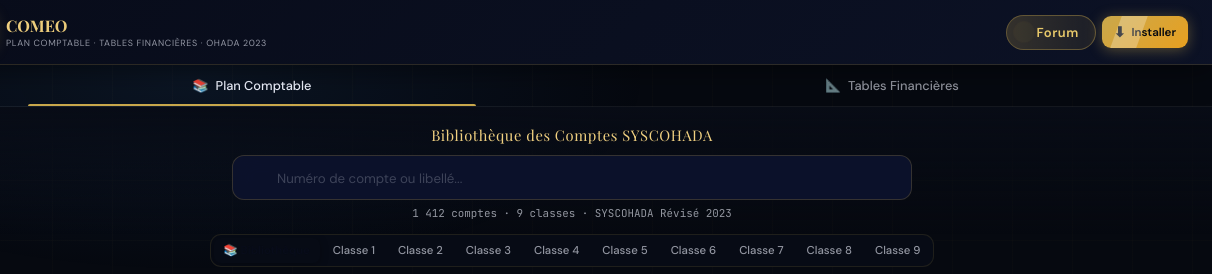
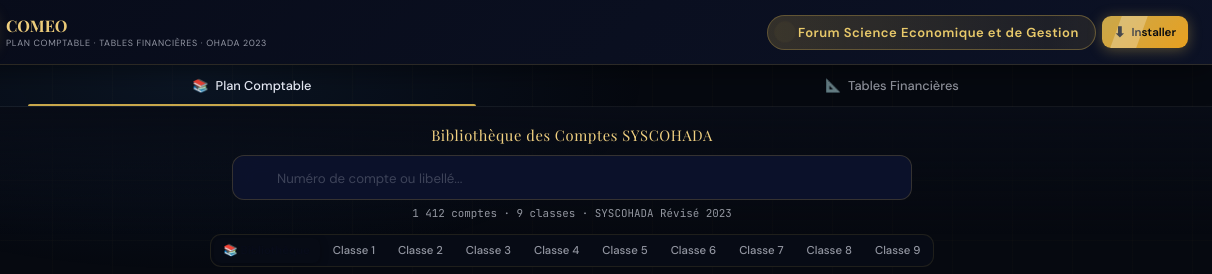
Before and after one commit to JARDO2003/COMEO, a website: page main.html in a window 1280 px wide. Shown: the top 274 px of the page, 68-1280 px from the left. Drawn offline with nearby package versions, Linux system fonts and the light colour scheme; no server answers.

Commit message:
Update main.html
hj

```diff
--- a/main.html
+++ b/main.html
@@ -130,7 +130,7 @@
     <span class="dot-ring"></span>
     <span class="dot-core"></span>
   </span>
-  <span class="stats-txt">Forum</span>
+  <span class="stats-txt">Forum Science Economique et de Gestion</span>
 </a>
       <button class="pwa-install-btn" id="installBtn" title="Télécharger l'application">
         <span class="btn-dl-icon">⬇</span>
```
